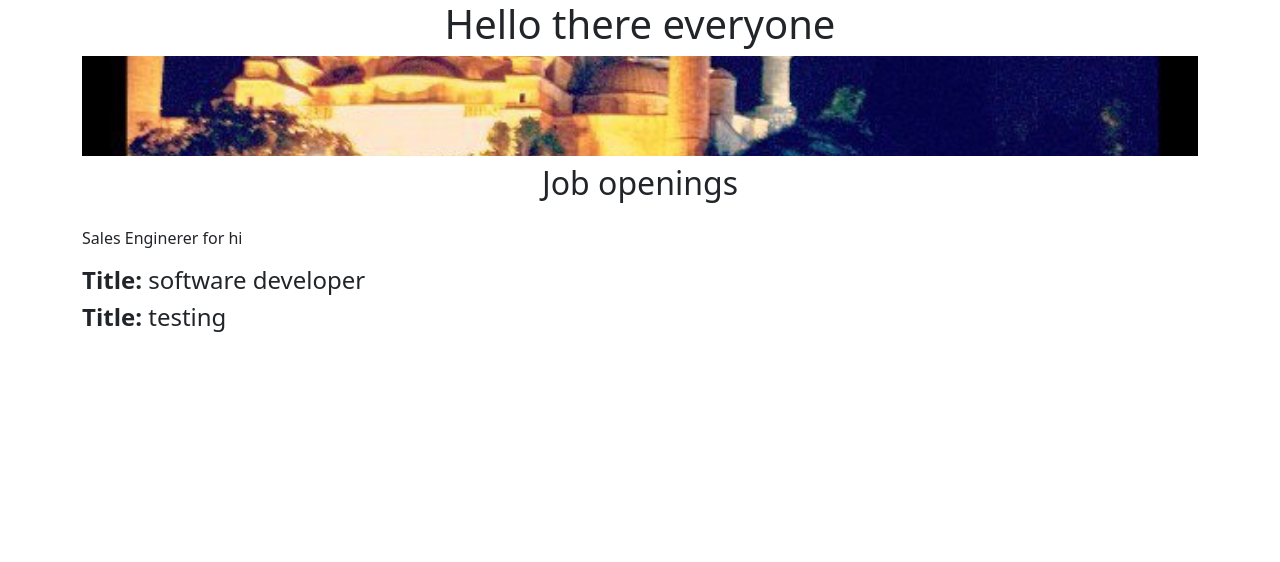
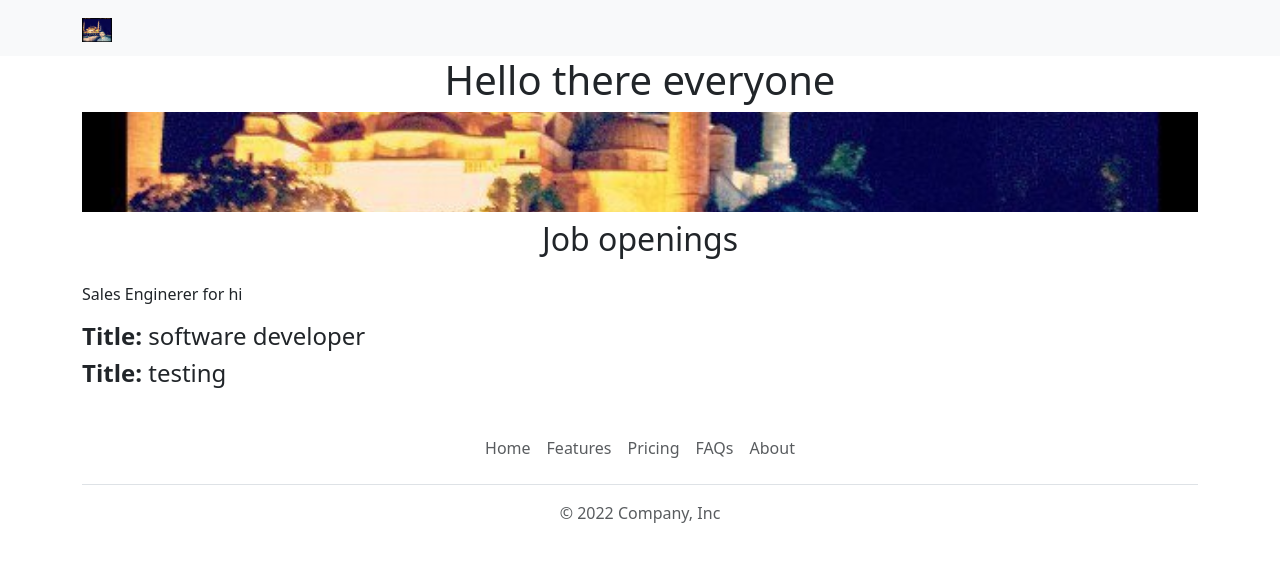
Before and after one commit to alissinashahabi/Wizzort_trial, a Flask app: page / in a window 1280 px wide. Shown: the top 562 px of the page. Run offline with Flask 2, Linux system fonts and the light colour scheme.

Commit message:
Made a header

```diff
--- /dev/null
+++ b/templates/footer.html
@@ -0,0 +1,12 @@
+<div class="container">
+  <footer class="py-3 my-4">
+    <ul class="nav justify-content-center border-bottom pb-3 mb-3">
+      <li class="nav-item"><a href="#" class="nav-link px-2 text-muted">Home</a></li>
+      <li class="nav-item"><a href="#" class="nav-link px-2 text-muted">Features</a></li>
+      <li class="nav-item"><a href="#" class="nav-link px-2 text-muted">Pricing</a></li>
+      <li class="nav-item"><a href="#" class="nav-link px-2 text-muted">FAQs</a></li>
+      <li class="nav-item"><a href="#" class="nav-link px-2 text-muted">About</a></li>
+    </ul>
+    <p class="text-center text-muted">&copy; 2022 Company, Inc</p>
+  </footer>
+</div>
--- a/templates/home.html
+++ b/templates/home.html
@@ -1,6 +1,7 @@
 <!DOCTYPE html>
 <html>
 <head>
+  {% include 'nav.html' %}
   <title>Wizzort</title>
   <meta name="viewport" content="width=device-width, initial-scale=1">
   <link href="https://cdn.jsdelivr.net/npm/bootstrap@5.3.0-alpha1/dist/css/bootstrap.min.css" rel="stylesheet" integrity="sha384-GLhlTQ8iRABdZLl6O3oVMWSktQOp6b7In1Zl3/Jr59b6EGGoI1aFkw7cmDA6j6gD" crossorigin="anonymous">
@@ -25,6 +26,8 @@
       {% endfor %}
     </p>
   </div>
+
   <script src="https://cdn.jsdelivr.net/npm/bootstrap@5.3.0-alpha1/dist/js/bootstrap.bundle.min.js" integrity="sha384-w76AqPfDkMBDXo30jS1Sgez6pr3x5MlQ1ZAGC+nuZB+EYdgRZgiwxhTBTkF7CXvN" crossorigin="anonymous"></script>
+  {% include 'footer.html' %}
 </body>
 </html>
--- /dev/null
+++ b/templates/nav.html
@@ -0,0 +1,7 @@
+<nav class="navbar bg-body-tertiary">
+  <div class="container">
+    <a class="navbar-brand" href="#">
+      <img src="/static/profile.jpg" alt="Bootstrap" width="30" height="24">
+    </a>
+  </div>
+</nav>
```
